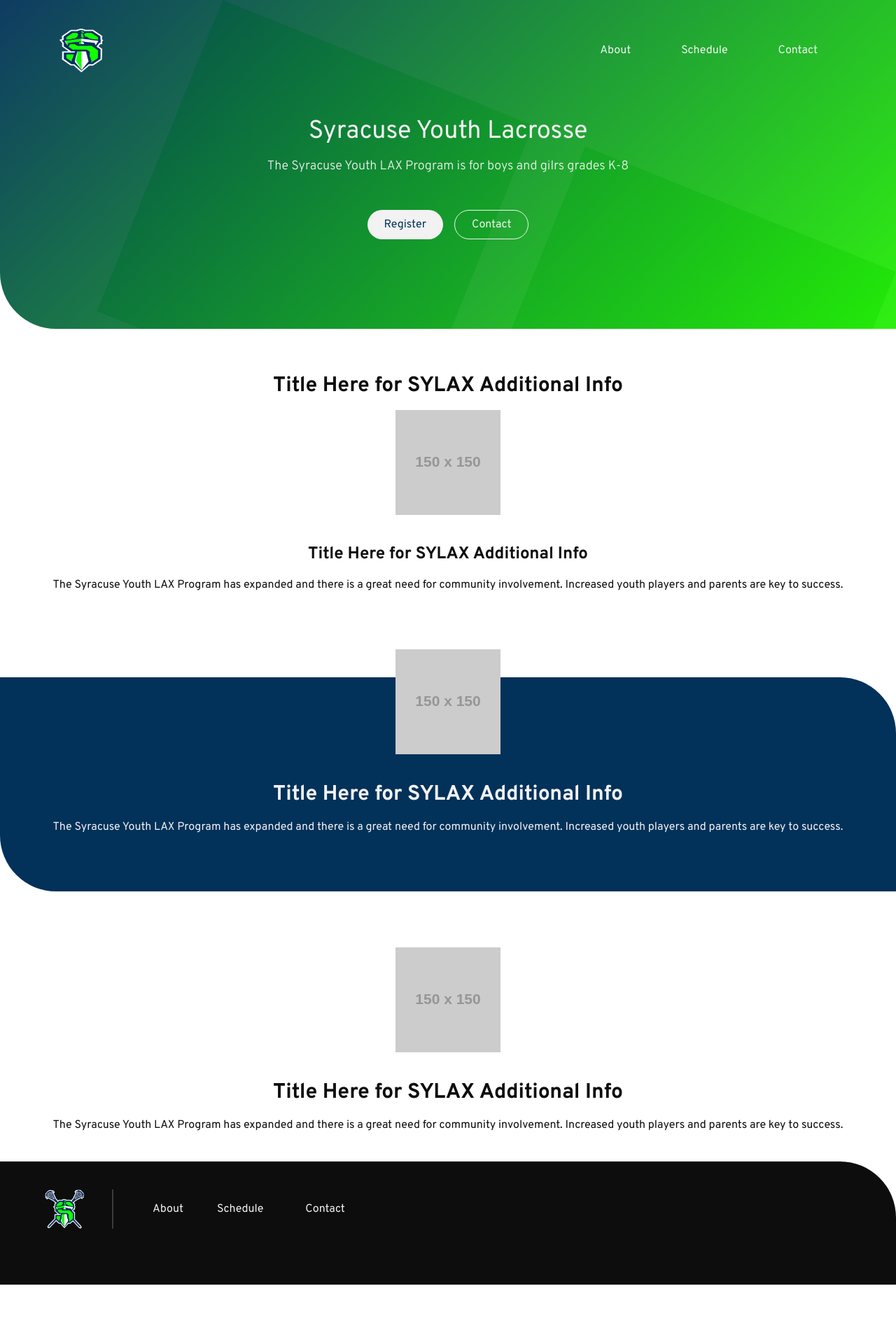
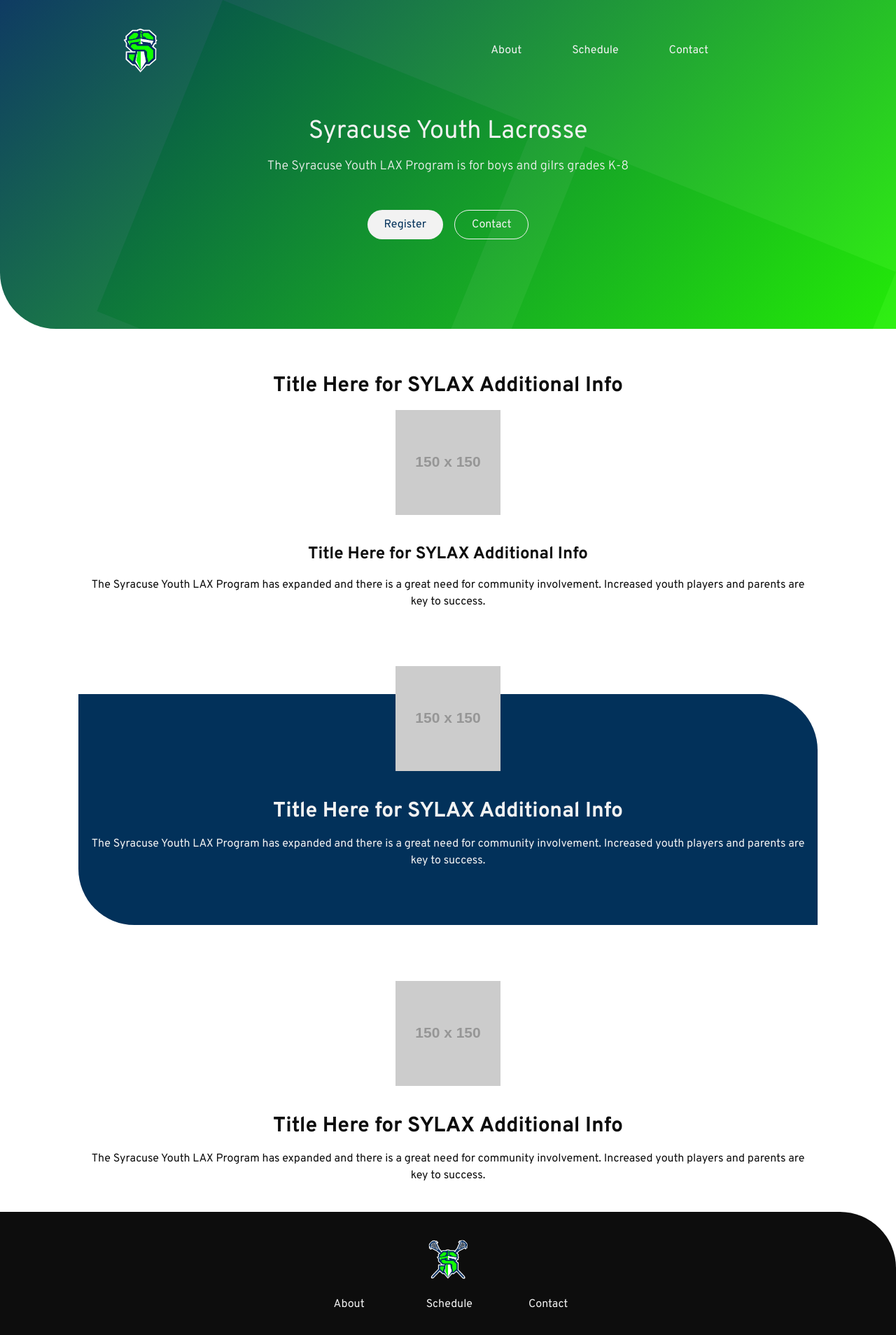
Before and after one commit to stevenCsaunders/syracuselax, a React (Create React App) app: page / in a window 1280 px wide. Shown: the top 1908 px of the page at 70% size. Before the commit the page ends 1836 px from the top, so only its background shows below. Built offline with nearby package versions, Linux system fonts and the light colour scheme.

Commit message:
update to css

```diff
--- a/src/App.tsx
+++ b/src/App.tsx
@@ -1,18 +1,28 @@
-import React from 'react'
+import { FC, useState } from 'react'
 import Header from './components/Header'
 import ContentLeft from './components/ContentLeft'
 import ContentHighlight from './components/ContentHighlight'
 import ContentRight from './components/ContentRight'
 import Footer from './components/Footer'
 
-const App: React.FC = () => {
+export interface IProps {
+	isNavOpen: boolean;
+	handleClick: () => void;
+}
+
+const App: FC<IProps> = () => {
 	//TODO
+	const [isNavOpen, setIsNavOpen] = useState(false)
+
+	const handleClick = () => {
+		setIsNavOpen(!isNavOpen)
+	}
 	//any state for full app goes here
 
 	return (
 		<div className='font-overpass text-black'>
-			<Header />
-			<main className=''>
+			<Header isNavOpen={isNavOpen} handleClick={handleClick}/>
+			<main className='mx-4 md:mx-28'>
 				<ContentLeft />
 				<ContentHighlight />
 				<ContentRight />
--- a/src/components/Footer.tsx
+++ b/src/components/Footer.tsx
@@ -4,12 +4,11 @@ import image from '../images/SticksLogoSm.png'
 
 const Footer: FC = () => {
 	return (
-		<footer className="flex flex-col bg-black text-white rounded-tr-xxl text-center items-center pt-10 pb-20 md:flex-row md:w-full md:px-16 md:items-center">
-			<img src={image} alt="small logo" className="w-14 h-14 mb-4 md:mr-10 md:mb-0" />
-			<span className="border-b border-solid w-6/12 opacity-20 mb-5 md:border-b-0 md:border-l-2 md:h-14 md:w-0 md:mr-10 md:mb-0"></span>
+		<footer className="flex flex-col bg-black text-white rounded-tr-xxl items-center pt-10 pb-20">
+			<img src={image} alt="small logo" className="w-14 h-14 mb-4" />
 			<Nav
-				navStyles="text-white md:justify-self-end"
-				navItemStyles="border-b border-solid border-white border-opacity-10 py-2 md:border-none md:px-4 md:py-0"
+				navStyles="text-white"
+				navItemStyles="border-b border-solid border-white border-opacity-10 py-2 md:border-none md:px-9 md:py-0"
 			/>
 		</footer>
 	)
--- a/src/components/Hamburger.tsx
+++ b/src/components/Hamburger.tsx
@@ -1,14 +1,19 @@
-import { FC } from 'react'
 
-const Hamburger: FC = () => {
+import {FC} from 'react'
+import { IProps } from '../App'
+
+
+const Hamburger: FC<IProps> = ( { isNavOpen, handleClick }: IProps) => {
 	// TODO
 	//Make nav slightly smaller
 
 	return (
 		<div className="absolute top-2 right-2 z-10">
+
 			<button
-				className="hamburger hamburger--boring  md:invisible"
+				className='hamburger hamburger--boring  md:invisible'
 				type="button"
+				onClick={handleClick}
 			>
 				<span className="hamburger-box">
 					<span className="hamburger-inner"></span>
@@ -18,4 +23,5 @@ const Hamburger: FC = () => {
 	)
 }
 
+
 export default Hamburger
--- a/src/components/Header.tsx
+++ b/src/components/Header.tsx
@@ -1,13 +1,14 @@
 import { FC } from 'react'
 import NavBar from './NavBar'
+import { IProps } from '../App'
 
-const Header: FC = () => {
+const Header: FC<IProps> = ({isNavOpen, handleClick}: IProps) => {
   //TODO
 	//any state for header or props for NavBar component go here
 	//separate out button component and pass props for text and functionality
 	return (
-		<header className='text-white text-center bg-intro bg-cover px-5 pt-10 mb-16 rounded-bl-xxl'>
-			<NavBar />
+		<header className='text-white text-center bg-intro bg-cover px-5 pt-10 mb-16 rounded-bl-xxl md:px-28'>
+			<NavBar isNavOpen={isNavOpen} handleClick={handleClick}/>
 			<h1 className='text-4xl text-white pb-4'>
 				Syracuse Youth Lacrosse
 			</h1>
--- a/src/components/Nav.tsx
+++ b/src/components/Nav.tsx
@@ -1,9 +1,11 @@
-interface NavProps {
+import { FC } from "react"
+
+interface INavProps {
 	navStyles: string
 	navItemStyles: string
 }
 
-const Nav = ({ navStyles, navItemStyles }: NavProps) => {
+const Nav: FC<INavProps> = ({ navStyles, navItemStyles }: INavProps) => {
   //TODO
 	//Needs state for isOpen to pass on to hamburger menu
 	//link navigation to contact page, schedule and registration
--- a/src/components/NavBar.tsx
+++ b/src/components/NavBar.tsx
@@ -2,10 +2,12 @@ import { FC } from 'react'
 import Nav from './Nav'
 import logo from '../images/LogoSm.png'
 import Hamburger from './Hamburger'
+import { IProps } from '../App'
 
-const NavBar: FC = () => {
+
+const NavBar: FC<IProps> = ({ isNavOpen, handleClick }: IProps) => {
 	//TODO
-	//desktop styles for navStyles and navItemStyles
+
 	//State for isOpen should go in this component
 	//Pass props down to Hamburger component for isOpen and styles
 
@@ -17,10 +19,10 @@ const NavBar: FC = () => {
 				className="w-16 h-16 jsutify-start md:ml-16"
 			/>
 			<Nav
-				navStyles="-z-10 h-auto max-w-6 w-7/12 bg-white text-black py-10 md:bg-transparent md:text-white md:py-0 md:static md:flex md:justify-end md:mr-16 "
+				navStyles="-z-10 h-auto max-w-6 w-7/12 bg-white text-black p-16 md:bg-transparent md:text-white md:py-0 md:static md:flex md:justify-end md:mr-16 "
 				navItemStyles="border-b border-solid border-black border-opacity-10 py-2 px-10 md:border-none md:px-7"
 			/>
-			<Hamburger />
+			<Hamburger isNavOpen={isNavOpen} handleClick={handleClick}/>
 		</div>
 	)
 }
--- a/src/index.tsx
+++ b/src/index.tsx
@@ -6,7 +6,9 @@ import reportWebVitals from './reportWebVitals';
 
 ReactDOM.render(
   <React.StrictMode>
-    <App />
+    <App isNavOpen={false} handleClick={function (): void {
+      throw new Error('Function not implemented.');
+    } } />
   </React.StrictMode>,
   document.getElementById('root')
 );
--- a/tailwind.config.js
+++ b/tailwind.config.js
@@ -48,6 +48,17 @@ module.exports = {
 			8: '80%',
 			9: '90%',
 		},
+		width: {
+			1: '10%',
+			2: '20%',
+			3: '30%',
+			4: '40%',
+			5: '50%',
+			6: '60%',
+			7: '70%',
+			8: '80%',
+			9: '90%',
+		},
 	},
 	variants: {
 		extend: {},
```
